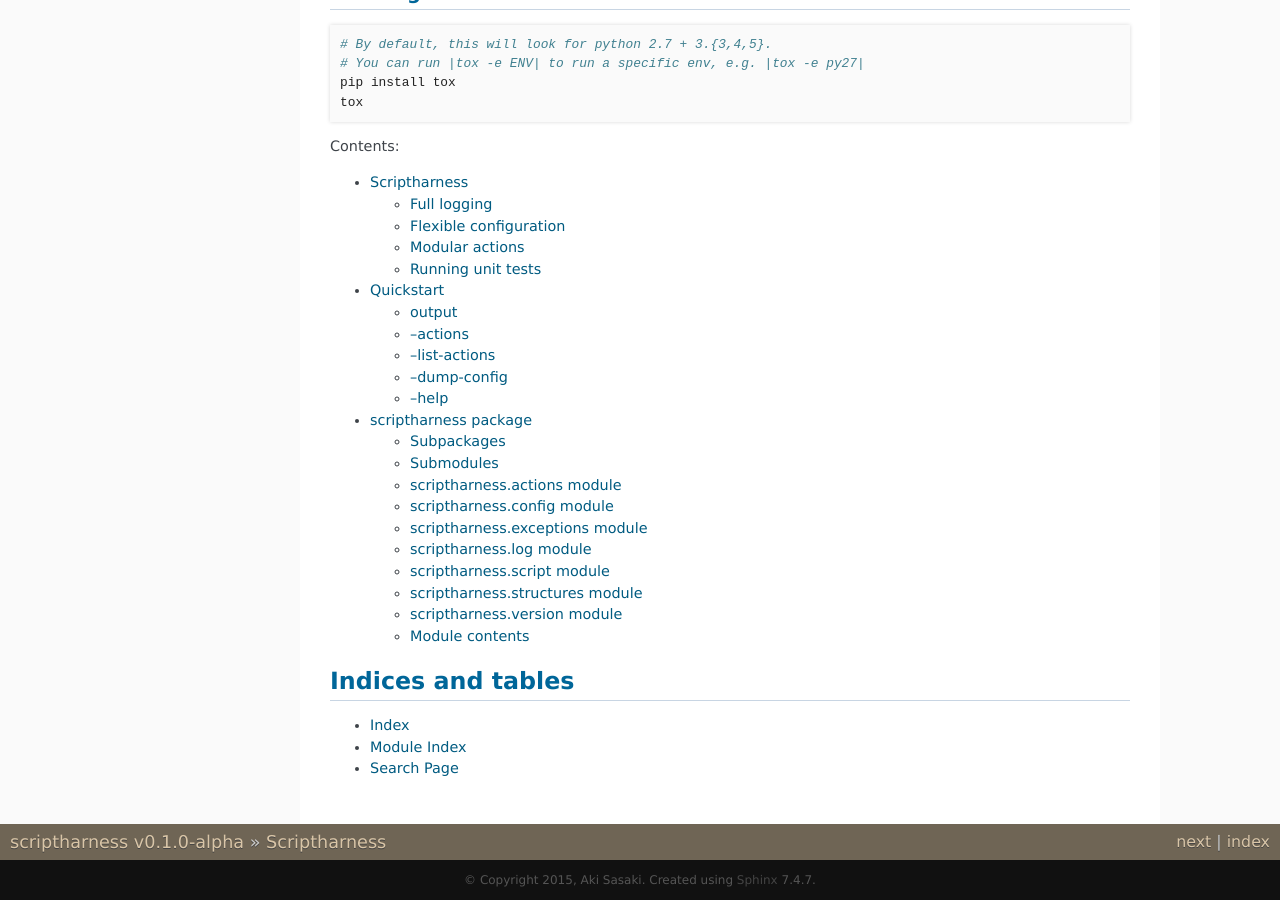
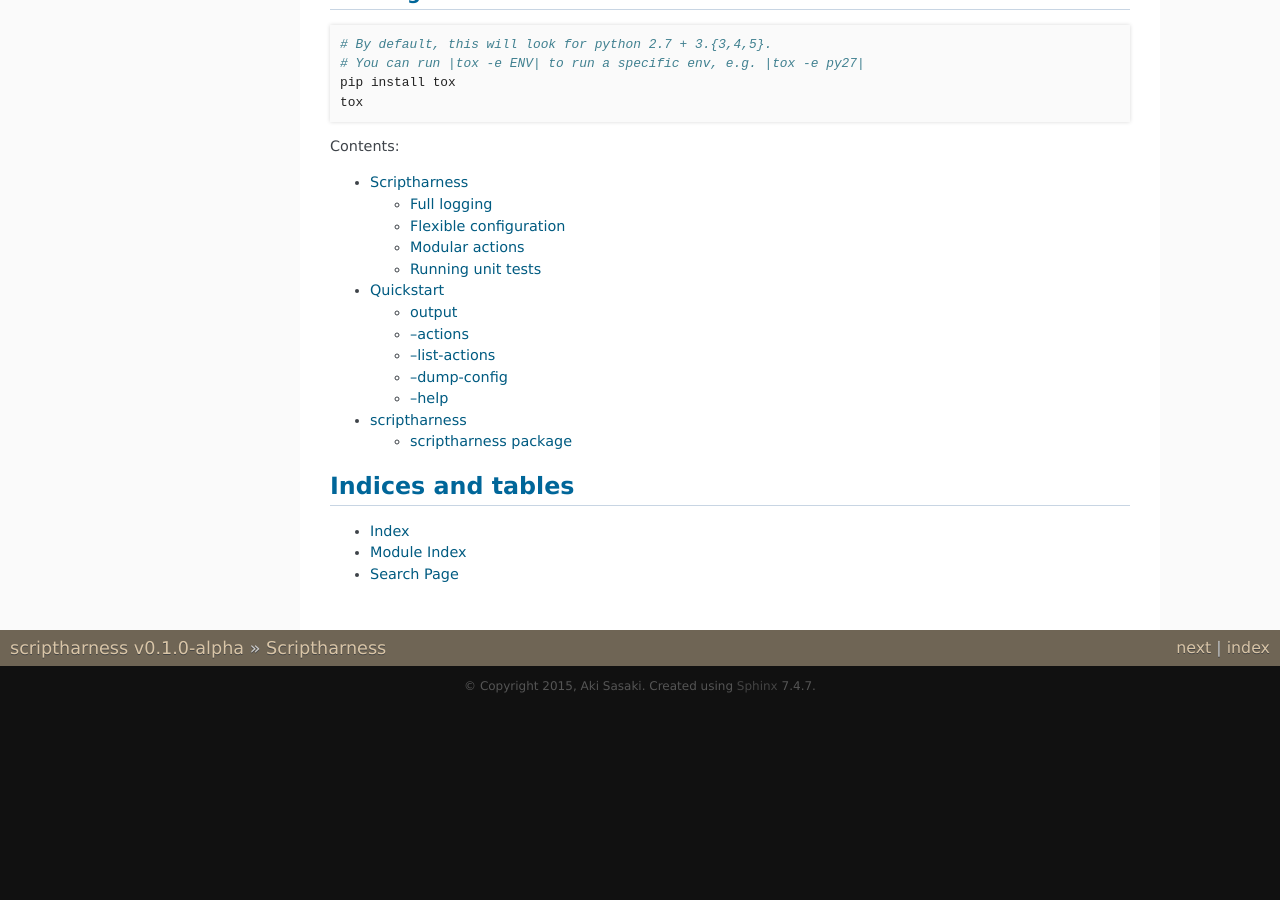
Before and after one commit to scriptharness/python-scriptharness, a Sphinx documentation site: the page built from docs/index.rst, in a window 1280 px wide and 900 px high, scrolled down 1028 px. Built offline with Sphinx 7.4.7, drawn with Linux system fonts in a browser that asks for light colours; after the commit the page ends 1734 px from its top, so only the background shows below that.

Commit message:
one file per module

```diff
--- a/docs/build_docs.py
+++ b/docs/build_docs.py
@@ -94,8 +94,8 @@
 def main():
     """Main function"""
     os.chdir(os.path.dirname(__file__))
-    subprocess.check_call("sphinx-apidoc -f -o . ../scriptharness".split())
-    cleanup("modules.rst")
+    subprocess.check_call("sphinx-apidoc -e -f -o . ../scriptharness".split())
+#    cleanup("modules.rst")
     build_readme_rst()
     build_quickstart()
     subprocess.check_call(["make", "html"])
--- a/docs/index.rst
+++ b/docs/index.rst
@@ -12,7 +12,7 @@
 
    README
    quickstart
-   scriptharness
+   modules
 
 Indices and tables
 ==================
--- a/docs/scriptharness.rst
+++ b/docs/scriptharness.rst
@@ -11,62 +11,15 @@
 Submodules
 ----------
 
-scriptharness.actions module
-----------------------------
+.. toctree::
 
-.. automodule:: scriptharness.actions
-    :members:
-    :undoc-members:
-    :show-inheritance:
-
-scriptharness.config module
----------------------------
-
-.. automodule:: scriptharness.config
-    :members:
-    :undoc-members:
-    :show-inheritance:
-
-scriptharness.exceptions module
--------------------------------
-
-.. automodule:: scriptharness.exceptions
-    :members:
-    :undoc-members:
-    :show-inheritance:
-
-scriptharness.log module
-------------------------
-
-.. automodule:: scriptharness.log
-    :members:
-    :undoc-members:
-    :show-inheritance:
-
-scriptharness.script module
----------------------------
-
-.. automodule:: scriptharness.script
-    :members:
-    :undoc-members:
-    :show-inheritance:
-
-scriptharness.structures module
--------------------------------
-
-.. automodule:: scriptharness.structures
-    :members:
-    :undoc-members:
-    :show-inheritance:
-
-scriptharness.version module
-----------------------------
-
-.. automodule:: scriptharness.version
-    :members:
-    :undoc-members:
-    :show-inheritance:
-
+   scriptharness.actions
+   scriptharness.config
+   scriptharness.exceptions
+   scriptharness.log
+   scriptharness.script
+   scriptharness.structures
+   scriptharness.version
 
 Module contents
 ---------------
```
Also changed, not shown: docs/modules.rst (added, +7 -0 lines), docs/scriptharness.actions.rst (added, +7 -0 lines), docs/scriptharness.config.rst (added, +7 -0 lines), docs/scriptharness.exceptions.rst (added, +7 -0 lines), docs/scriptharness.log.rst (added, +7 -0 lines), docs/scriptharness.script.rst (added, +7 -0 lines), docs/scriptharness.structures.rst (added, +7 -0 lines), docs/scriptharness.version.rst (added, +7 -0 lines).
